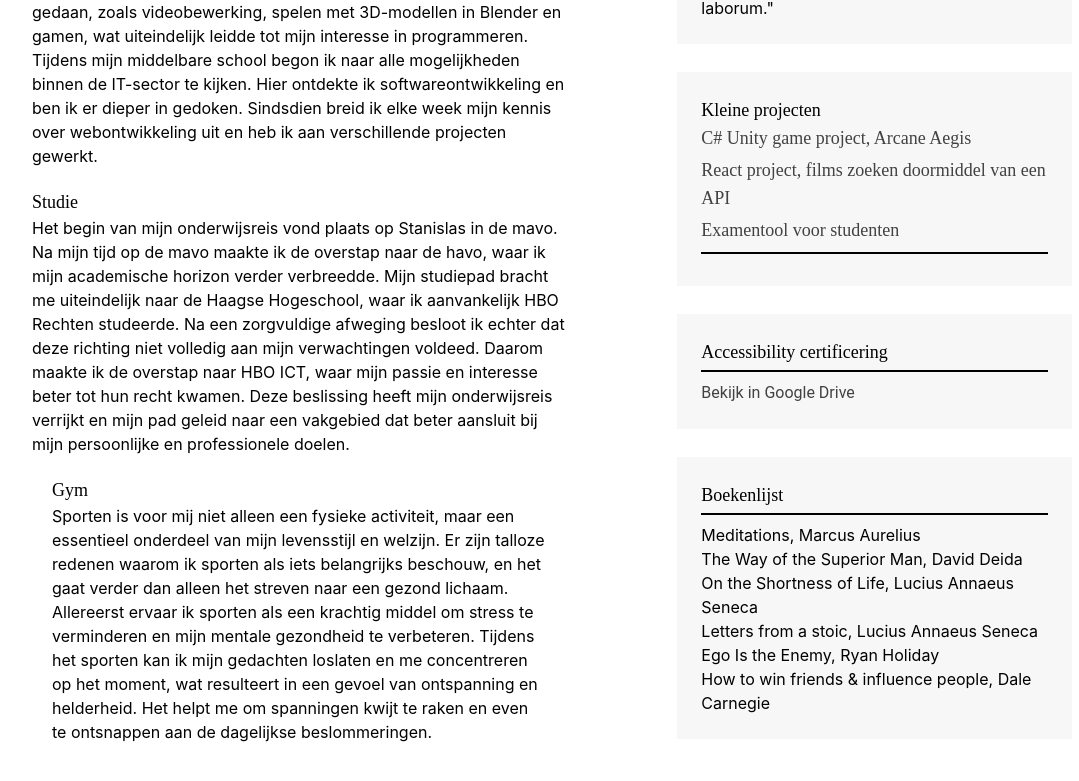
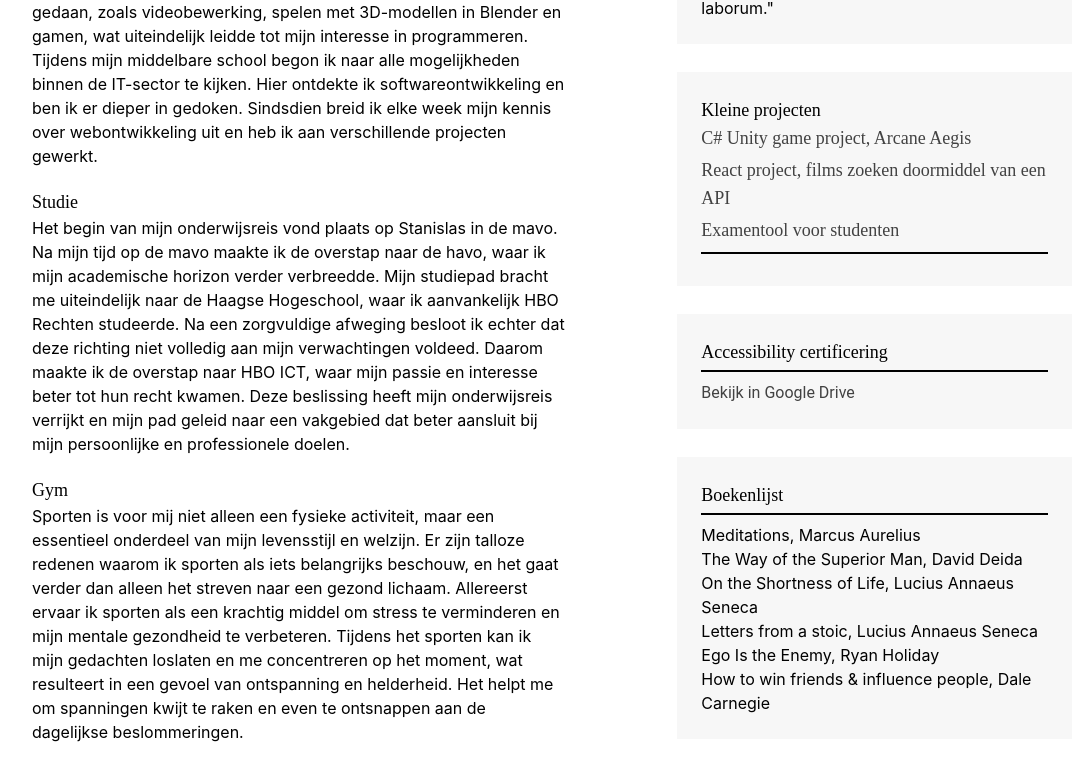
Before and after one commit to VincentHuijer/PortfolioWebsite, a React (Create React App) app: page / in a window 1280 px wide. Shown: the part 592-1373 px from the top of the page, without its empty margins (80-1159 px from the left). Built offline with nearby package versions, Linux system fonts and the light colour scheme.

Commit message:
minor merging fail

```diff
--- a/src/views/Homepage.js
+++ b/src/views/Homepage.js
@@ -23,9 +23,9 @@ const Homepage = () => {
                 <div className='mb-5'>Het begin van mijn onderwijsreis vond plaats op Stanislas in de mavo. Na mijn tijd op de mavo maakte ik de overstap naar de havo, waar ik mijn academische horizon verder verbreedde. Mijn studiepad bracht me uiteindelijk naar de Haagse Hogeschool, waar ik aanvankelijk HBO Rechten studeerde. Na een zorgvuldige afweging besloot ik echter dat deze richting niet volledig aan mijn verwachtingen voldeed. Daarom maakte ik de overstap naar HBO ICT, waar mijn passie en interesse beter tot hun recht kwamen. Deze beslissing heeft mijn onderwijsreis verrijkt en mijn pad geleid naar een vakgebied dat beter aansluit bij mijn persoonlijke en professionele doelen.</div>
               </div>
 
-            <div>
-              <div className="font-serif text-lg mx-5">Gym</div>
-              <div className='mb-5 mx-5'> Sporten is voor mij niet alleen een fysieke activiteit, maar een essentieel onderdeel van mijn levensstijl en welzijn. Er zijn talloze redenen waarom ik sporten als iets belangrijks beschouw, en het gaat verder dan alleen het streven naar een gezond lichaam. Allereerst ervaar ik sporten als een krachtig middel om stress te verminderen en mijn mentale gezondheid te verbeteren. Tijdens het sporten kan ik mijn gedachten loslaten en me concentreren op het moment, wat resulteert in een gevoel van ontspanning en helderheid. Het helpt me om spanningen kwijt te raken en even te ontsnappen aan de dagelijkse beslommeringen.</div>
+              <div>
+              <div className="font-serif text-lg">Gym</div>
+              <div className='mb-5'>Sporten is voor mij niet alleen een fysieke activiteit, maar een essentieel onderdeel van mijn levensstijl en welzijn. Er zijn talloze redenen waarom ik sporten als iets belangrijks beschouw, en het gaat verder dan alleen het streven naar een gezond lichaam. Allereerst ervaar ik sporten als een krachtig middel om stress te verminderen en mijn mentale gezondheid te verbeteren. Tijdens het sporten kan ik mijn gedachten loslaten en me concentreren op het moment, wat resulteert in een gevoel van ontspanning en helderheid. Het helpt me om spanningen kwijt te raken en even te ontsnappen aan de dagelijkse beslommeringen.</div>
             </div>
           </div>
 
```
